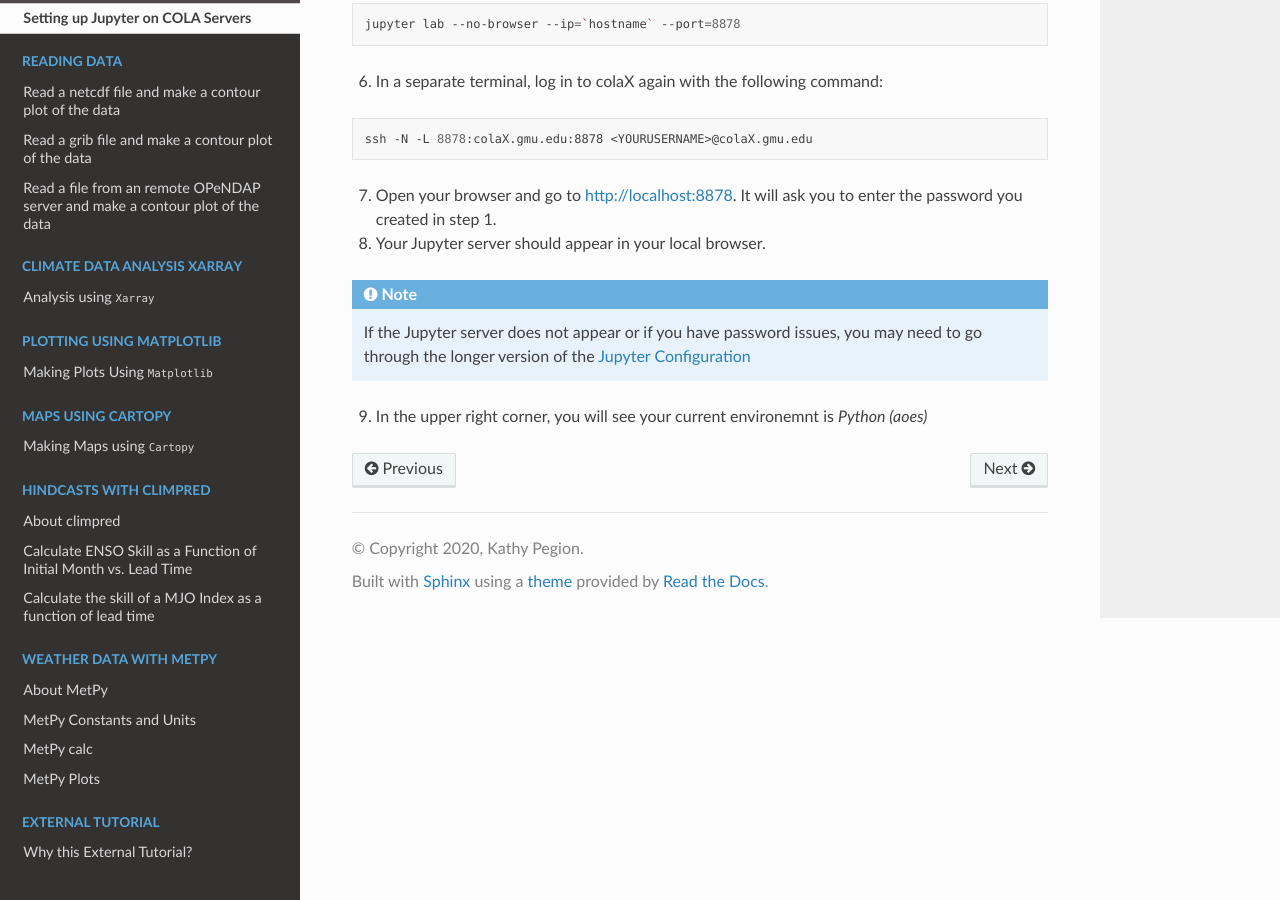
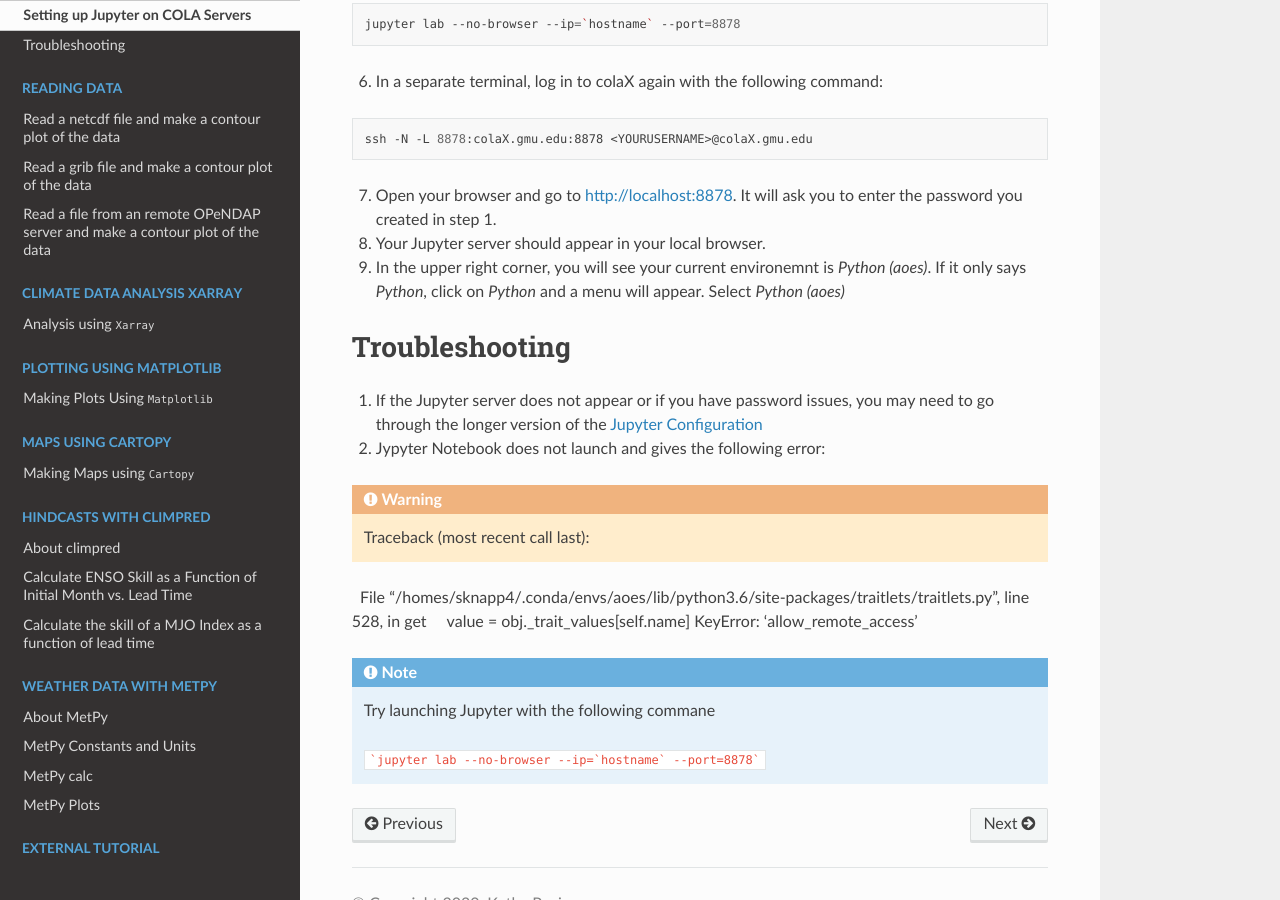
Before and after one commit to kpegion/Pangeo-at-AOES, a Sphinx documentation site: the page built from docs/source/setting-up-jupyter.rst, in a window 1280 px wide and 900 px high, scrolled down 681 px. Built offline with Sphinx 7.4.7 and the Read the Docs theme 2.0.0, drawn with Linux system fonts in a browser that asks for light colours.

Commit message:
update jupyter with troubleshooting help

````diff
--- a/docs/source/setting-up-jupyter.rst
+++ b/docs/source/setting-up-jupyter.rst
@@ -42,6 +42,24 @@ Setting up Jupyter on COLA Servers
 
 8. Your Jupyter server should appear in your local browser.
 
-.. note:: If the Jupyter server does not appear or if you have password issues, you may need to go through the longer version of the `Jupyter Configuration <http://pangeo.io/setup_guides/hpc.html#configure-jupyter>`_
+9. In the upper right corner, you will see your current environemnt is `Python (aoes)`.  If it only says `Python`, click on `Python` and a menu will appear. Select `Python (aoes)`
 
-9. In the upper right corner, you will see your current environemnt is `Python (aoes)`
+Troubleshooting
+################
+
+1. If the Jupyter server does not appear or if you have password issues, you may need to go through the longer version of the `Jupyter Configuration <http://pangeo.io/setup_guides/hpc.html#configure-jupyter>`_
+
+2. Jypyter Notebook does not launch and gives the following error:
+
+.. warning::
+
+   Traceback (most recent call last):
+  File "/homes/sknapp4/.conda/envs/aoes/lib/python3.6/site-packages/traitlets/traitlets.py", line 528, in get
+    value = obj._trait_values[self.name]
+KeyError: 'allow_remote_access'
+
+.. note::
+
+   Try launching Jupyter with the following commane
+
+   ```jupyter lab --no-browser --ip=`hostname` --port=8878```
````
Also changed, not shown: docs/source/examples/read-netcdf.ipynb.
